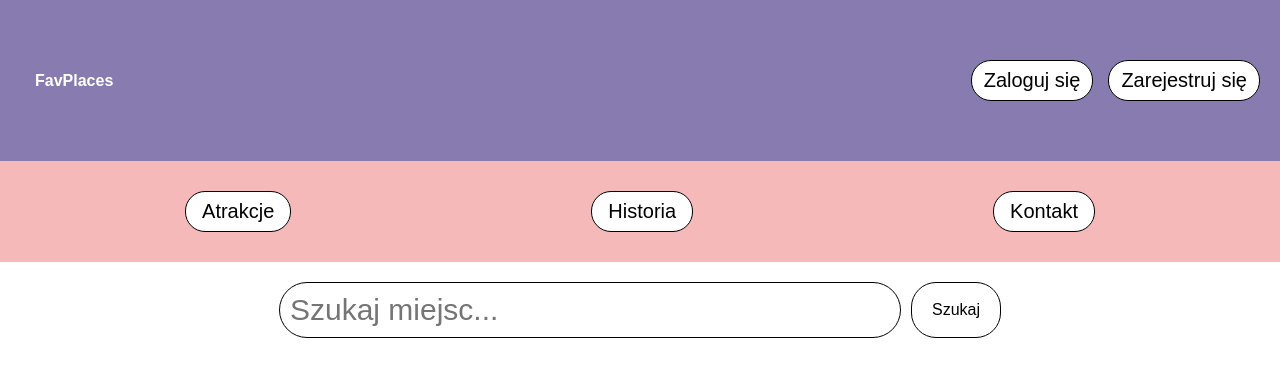
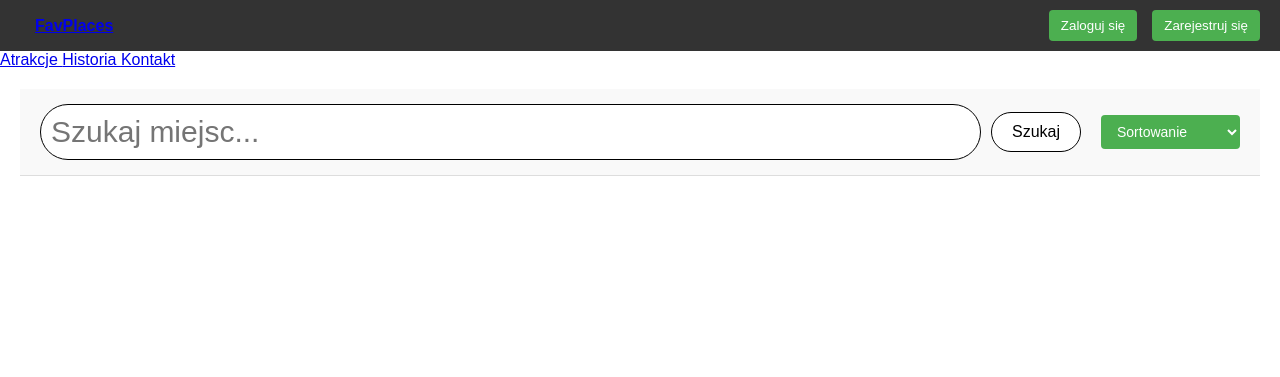
Before and after one commit to Naver510/FavPlaces, a Django app: page /atrakcje/ in a window 1280 px wide. Shown: the top 377 px of the page. Run offline with Django 4.2, Linux system fonts and the light colour scheme; data that the repository does not hold is empty.

Commit message:
naprawione konflikty z sortowaniem

```diff
--- a/favplaces/app/static/css/main.css
+++ b/favplaces/app/static/css/main.css
@@ -3,14 +3,9 @@
     font-family: Arial, sans-serif;
 }
 
-a, a:hover, a:visited{
-    color: inherit;
-    text-decoration: none;
-}
-
 .navbar {
-    background-color: #887bb0;
-    padding: 60px 20px;
+    background-color: #333;
+    padding: 10px 20px;
     color: white;
     display: flex;
     justify-content: space-between;
@@ -23,20 +18,17 @@
 }
 
 .navbar button {
-    background-color: #ffffff;
-    border: 1px solid #000000;
-    color: #000000;
+    background-color: #4CAF50;
+    border: none;
+    color: white;
     padding: 8px 12px;
     cursor: pointer;
-    border-radius: 20px;
-    font-size: 20px;
-    transition: background-color .3s ease-in-out;
+    border-radius: 4px;
 }
 
 .navbar button:hover {
-    background-color: #f4b9b8;
+    background-color: #45a049;
 }
-
 
 .content {
     padding: 20px;
@@ -46,26 +38,95 @@
     margin-right: 10px;
 }
 
-.sub-navbar {
-    background-color: #f4b9b8;
-    padding: 30px 20px;
+.miejsce-box {
     display: flex;
-    justify-content: center;
-    gap: 300px;
-    border: none;
+    align-items: center;
+    background-color: #fff0f0;
+    border: 2px solid #ddd;
+    border-radius: 20px;
+    margin: 20px;
+    padding: 10px;
 }
 
-.sub-navbar a {
-    padding: 8px 16px;
-    background-color: #ffffff;
-    color: #000000;
-    text-decoration: none;
-    border-radius: 20px;
-    border: 1px solid #000000;
-    font-size: 20px;
-    transition: color 0.3s ease-in-ou; /*to-do*/
+.miejsce-box img {
+    width: 200px;
+    height: auto;
+    border-radius: 10px;
+    margin-right: 20px;
 }
 
-.sub-navbar a:hover {
-    color: #f4b9b8;
+.miejsce-info p {
+    margin: 5px 0;
 }
+
+.wiecej-button {
+    border: 1px solid #e78b8b;
+    border-radius: 50%;
+    padding: 10px;
+    color: #e78b8b;
+    text-decoration: none;
+    display: inline-block;
+    margin-top: 10px;
+}
+
+.wiecej-button:hover {
+    background-color: #fce9e9;
+}
+
+
+.search-bar {
+    display: flex;
+    justify-content: space-between;
+    align-items: center;
+    padding: 15px 20px;
+    background-color: #f9f9f9;
+    border-bottom: 1px solid #ddd;
+}
+
+.search-form {
+    display: flex;
+    flex-grow: 1;
+    gap: 10px;
+    align-items: center;
+}
+
+.search-form input[type="text"] {
+    flex-grow: 1;
+    padding: 8px;
+    border-radius: 4px;
+    border: 1px solid #ccc;
+}
+
+.search-form button,
+.add-place-button {
+    padding: 8px 12px;
+    background-color: #4CAF50;
+    color: white;
+    border: none;
+    border-radius: 4px;
+    cursor: pointer;
+}
+
+.search-form button:hover,
+.add-place-button:hover {
+    background-color: #45a049;
+}
+
+.sort-dropdown {
+    padding: 8px 12px;
+    background-color: #4CAF50;
+    color: white;
+    border: none;
+    border-radius: 4px;
+    font-size: 14px;
+    cursor: pointer;
+    margin-left: 10px;
+}
+
+.sort-dropdown:hover {
+    background-color: #45a049;
+}
+
+.sort-dropdown:focus {
+    outline: none;
+}
--- a/favplaces/app/templates/app/atrakcje.html
+++ b/favplaces/app/templates/app/atrakcje.html
@@ -40,6 +40,11 @@
             <form method="get" action="{% url 'atrakcje' %}" class="search-form">
                 <input type="text" name="q" placeholder="Szukaj miejsc..." value="{{ query }}">
                 <button type="submit">Szukaj</button>
+                <select name="sort" class="sort-dropdown" onchange="this.form.submit()">
+                    <option value="" {% if not request.GET.sort %}selected{% endif %}>Sortowanie</option>
+                    <option value="asc" {% if request.GET.sort == "asc" %}selected{% endif %}>Alfabetycznie ↑</option>
+                    <option value="desc" {% if request.GET.sort == "desc" %}selected{% endif %}>Alfabetycznie ↓</option>
+                </select>
             </form>
                 {% if uzytkownik %}
                     <a href="{% url 'dodaj_miejsce' %}">
```
